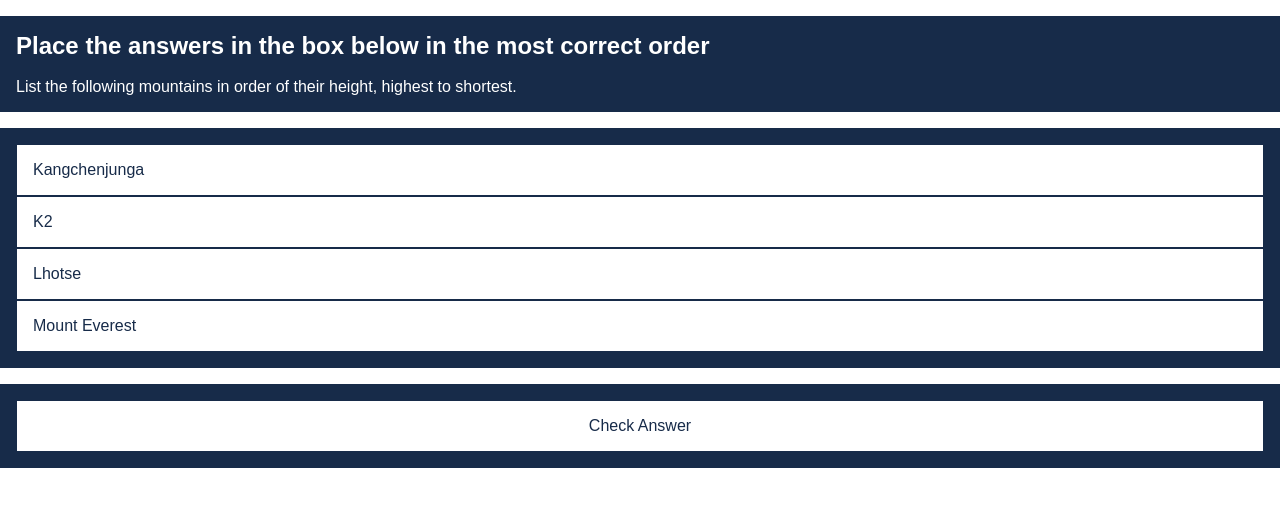
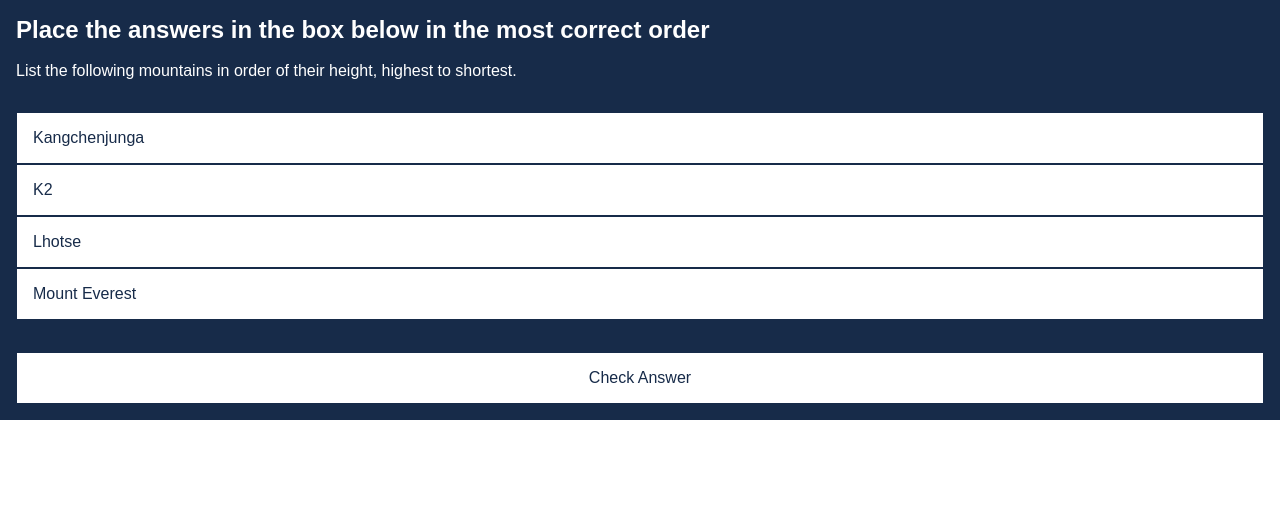
Before and after one commit to Digital-Access/Drag-n-Drop-Template, a plain HTML site: page index.html in a window 1280 px wide. Drawn offline with Linux system fonts and the light colour scheme; a web font is replaced by a local one.

Commit message:
Update style.css

```diff
--- a/style.css
+++ b/style.css
@@ -34,13 +34,11 @@ body {
 .container {
     background-color: #172B49;
     padding: 1rem;
-    margin-top: 1rem;
 }
 
 .instructionContainer {
     background-color: #172B49;
     padding: 1rem;
-    margin-top: 1rem;
     color: white;
 }
 
```
